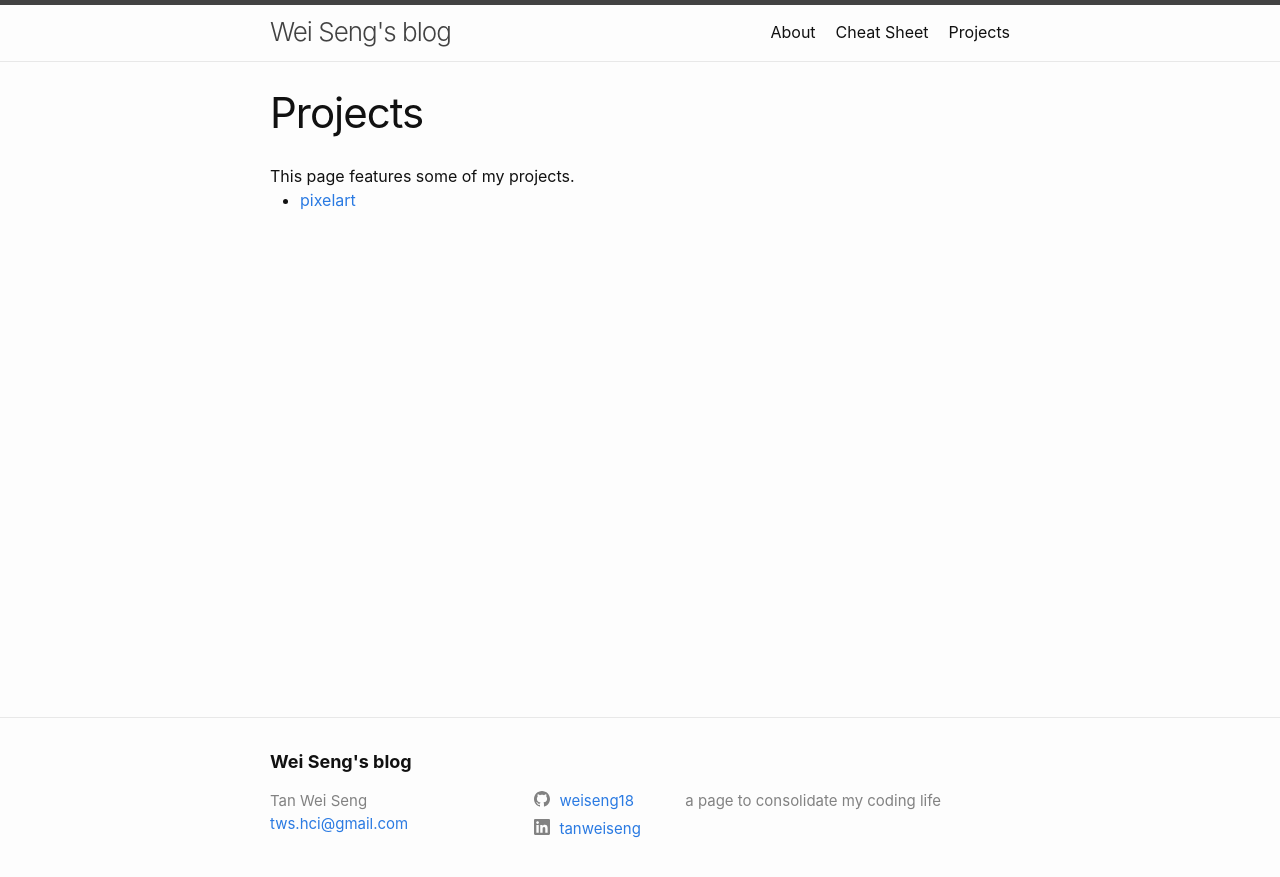
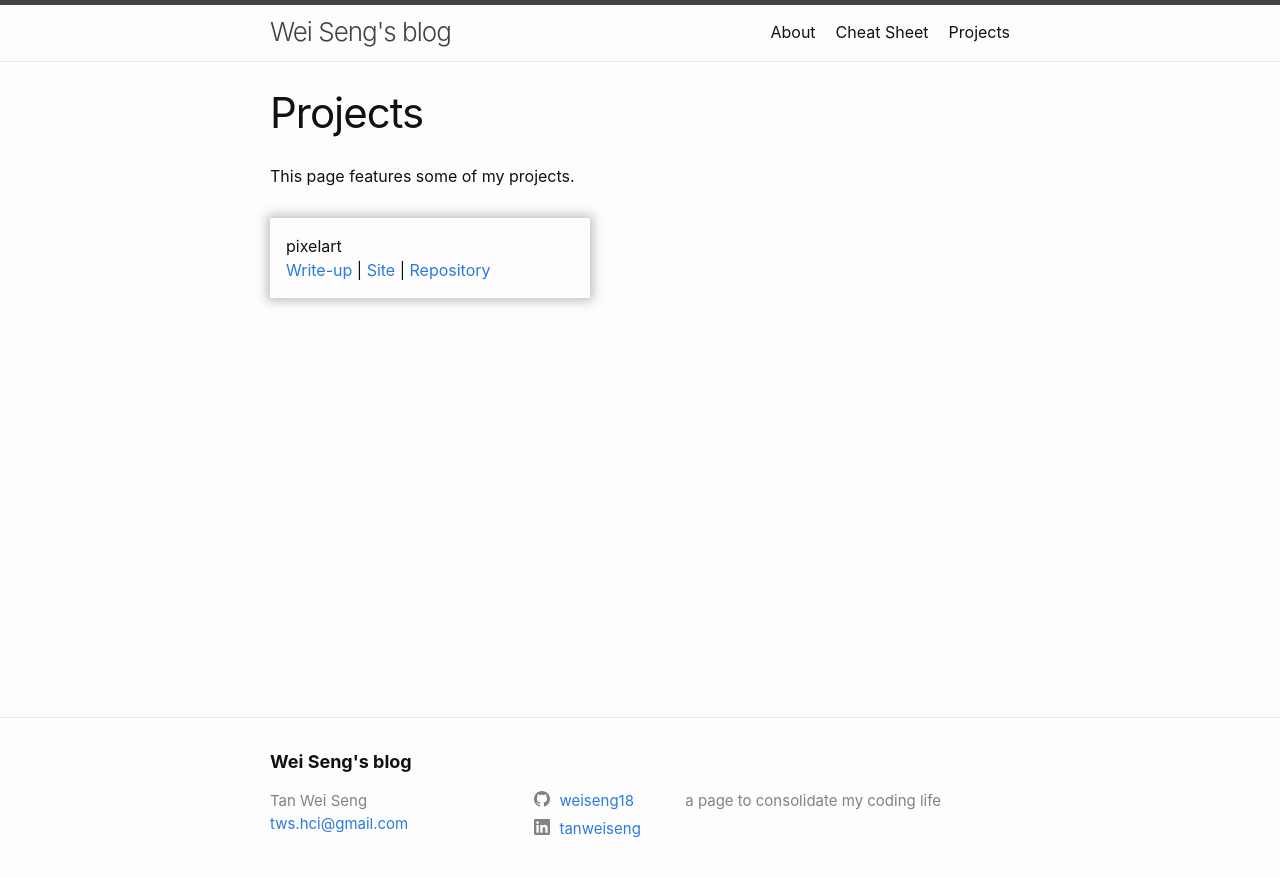
Before and after one commit to weiseng18/archived-blog, a Jekyll site: the page built from dev/projects.html, in a window 1280 px wide. Shown: the top 877 px of the page. Built offline with Jekyll 4.4.1, drawn with Linux system fonts in a browser that asks for light colours.

Commit message:
[projects, css] changed look of projects.html

```diff
--- /dev/null
+++ b/assets/css/projects.scss
@@ -0,0 +1,15 @@
+---
+---
+
+#container {
+	margin: 30px 0px;
+	display: grid;
+	grid-template-columns: 1fr 1fr;
+	grid-gap: 100px;
+
+	/* card to contain project info */
+	> div {
+		box-shadow: 0px 0px 10px 3px rgba(50, 50, 50, .3);
+		padding: 1em;
+	}
+}
--- a/dev/projects.html
+++ b/dev/projects.html
@@ -5,10 +5,17 @@ title: Projects
 
 This page features some of my projects.
 
-<ul>
+<div id="container">
 	{% for project in site.projects %}
-		<li>
-			<a href="{{ project.url }}">{{ project.name }}</a>
-		</li>
+		<div>
+			<div>
+				{{ project.name }}
+			</div>
+			<a href="{{ project.url }}">Write-up</a> |
+			<a href="https://{{ site.github_username }}.github.io/{{ project.repo }}">Site</a> |
+			<a href="https://github.com/{{ site.github_username }}/{{ project.repo }}">Repository</a>
+		</div>
 	{% endfor %}
-</ul>
+</div>
+
+<link rel="stylesheet" type="text/css" href="/assets/css/projects.css"/>
```
